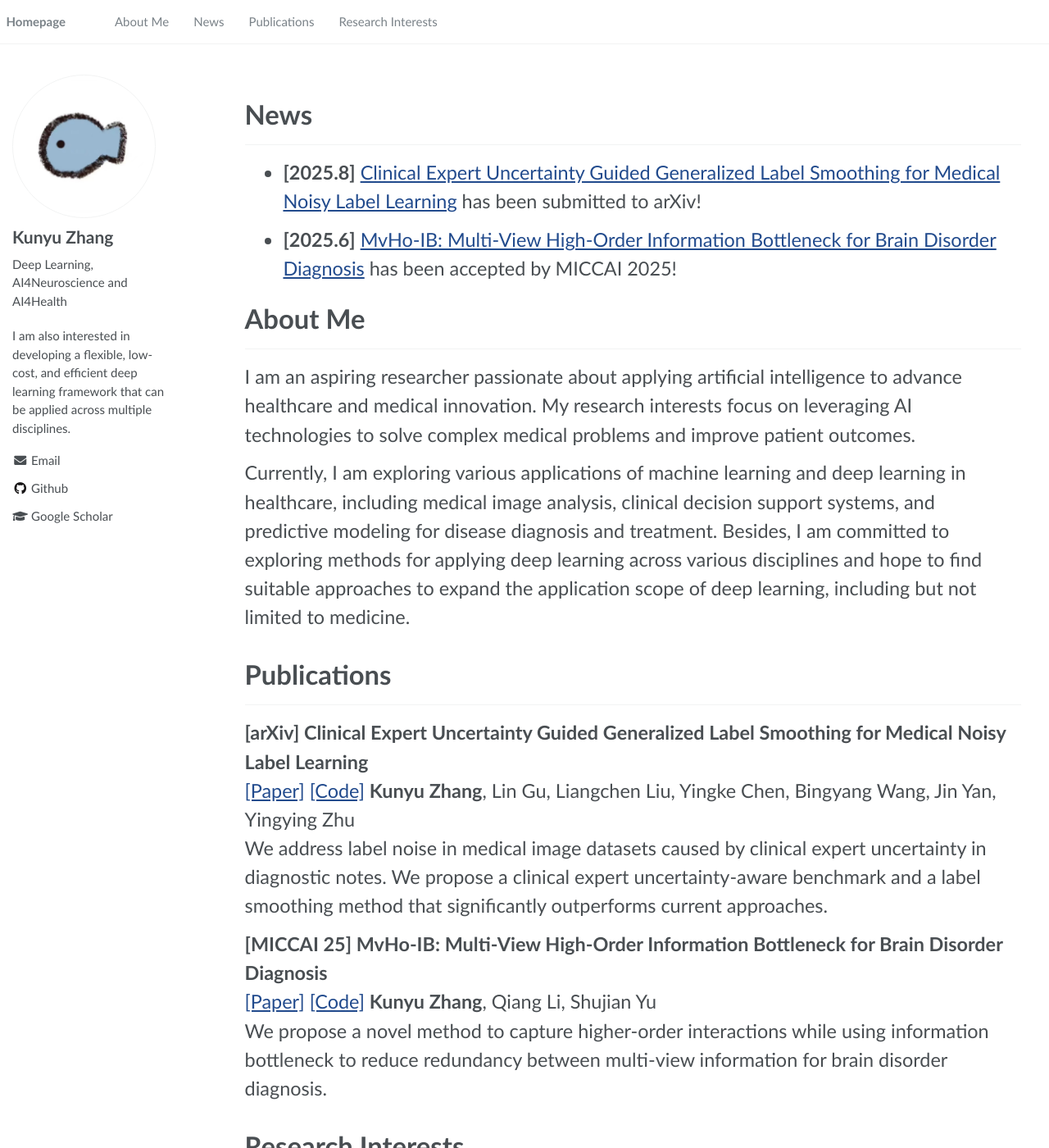
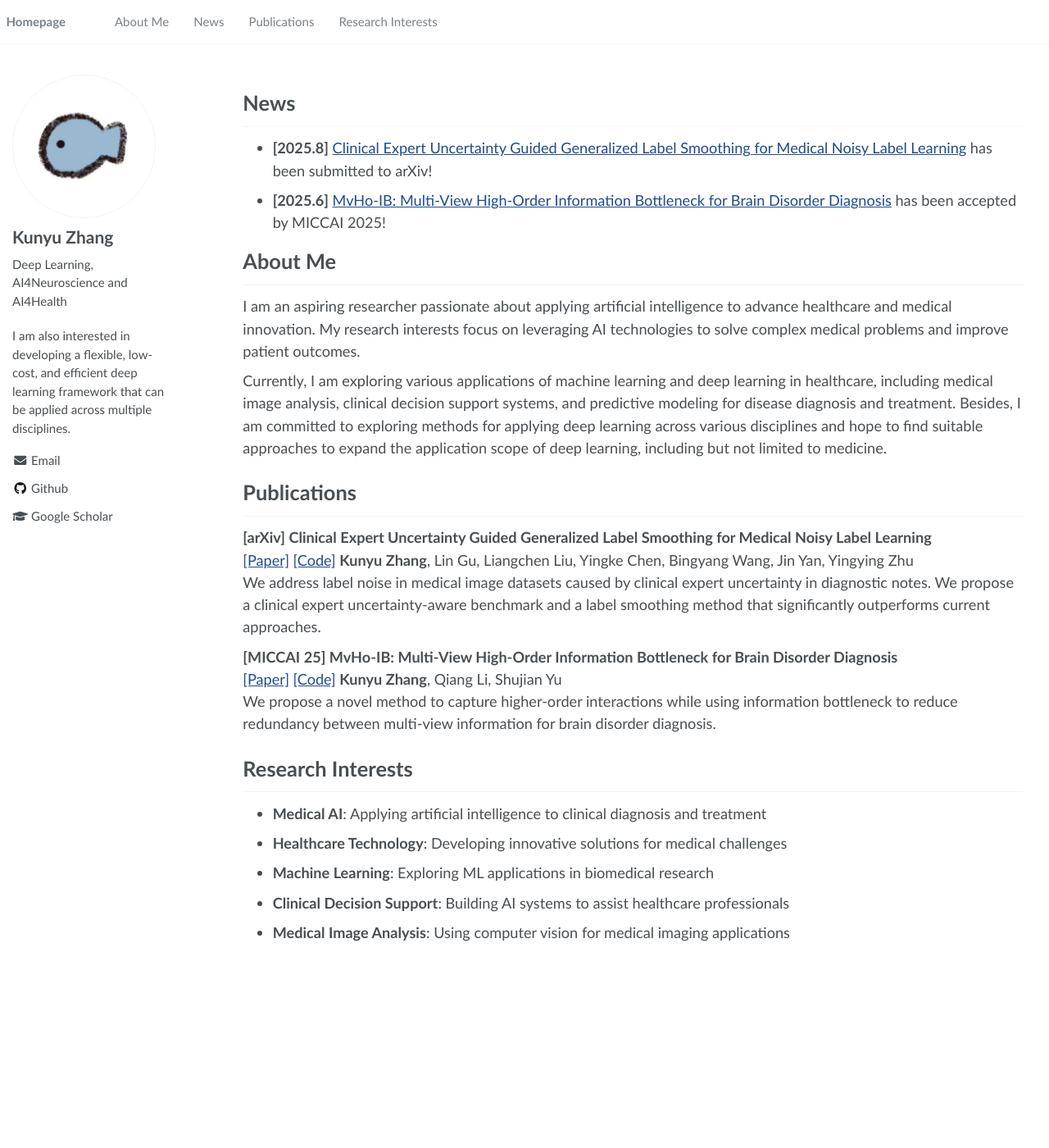
Before and after one commit to zky04/zky04.github.io, a Jekyll site: the page built from index.md, in a window 1280 px wide and 1400 px high. Shown: the whole window at 82% size. Built offline with Jekyll 4.4.1, drawn with Linux system fonts in a browser that asks for light colours.

Commit message:
update my homepage

```diff
--- a/assets/css/main.scss
+++ b/assets/css/main.scss
@@ -42,7 +42,7 @@
 
 // Font size adjustment for main content only (exclude sidebar)
 .page__content {
-    font-size: 1.25em;
+    font-size: 1.1em;
 }
 
 // Keep sidebar at original font size
```
